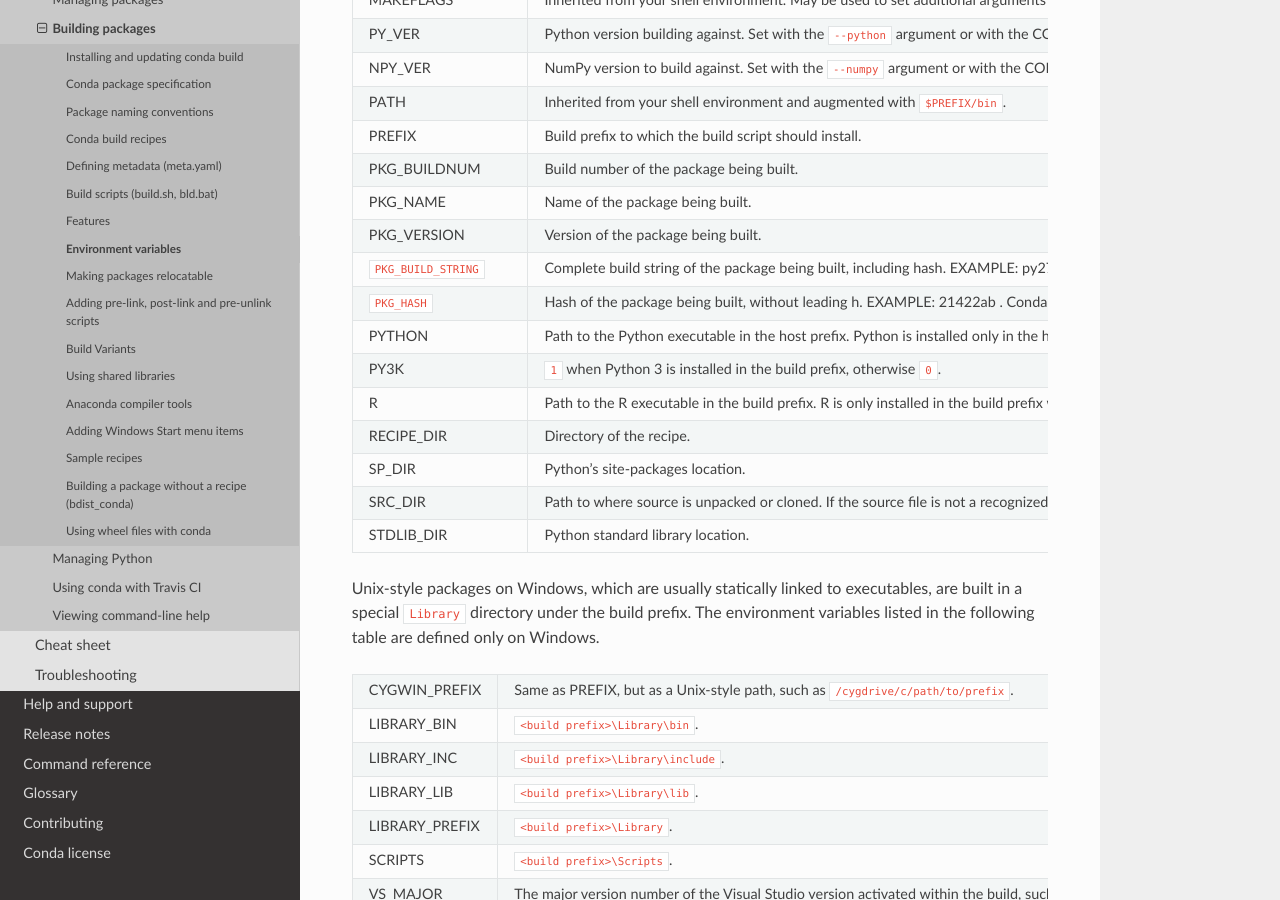
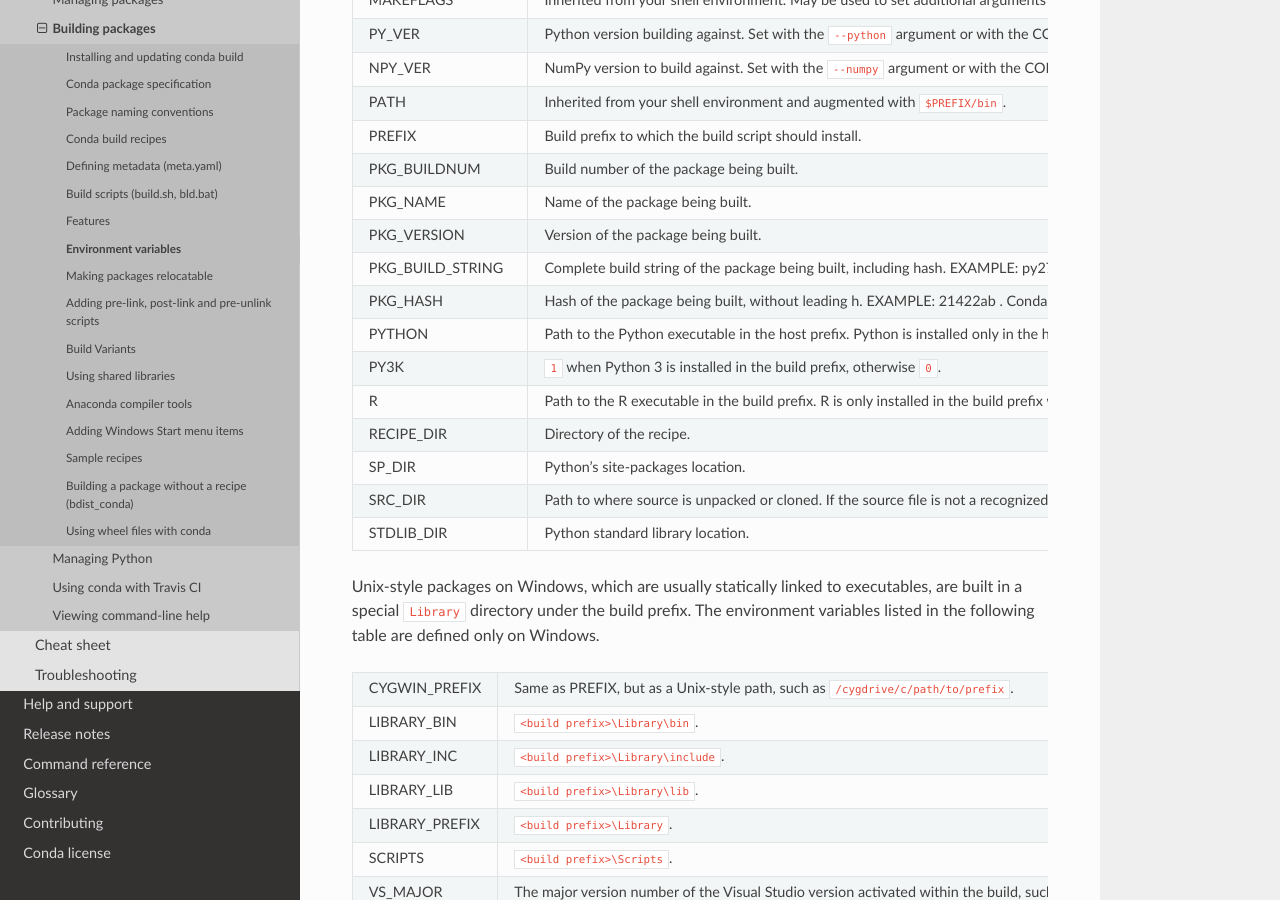
Before and after one commit to conda/conda-docs, a Sphinx documentation site: the page built from docs/source/user-guide/tasks/build-packages/environment-variables.rst, in a window 1280 px wide and 900 px high, scrolled down 1246 px. Built offline with Sphinx 7.4.7 and the Read the Docs theme 2.0.0, drawn with Linux system fonts in a browser that asks for light colours.

Commit message:
Fix var format

```diff
--- a/docs/source/user-guide/tasks/build-packages/environment-variables.rst
+++ b/docs/source/user-guide/tasks/build-packages/environment-variables.rst
@@ -99,10 +99,10 @@ inherited from the shell environment in which you invoke
      - Name of the package being built.
    * - PKG_VERSION
      - Version of the package being built.
-   * - ``PKG_BUILD_STRING``
+   * - PKG_BUILD_STRING
      - Complete build string of the package being built, including hash.
        EXAMPLE: py27h21422ab_0 . Conda-build 3.0+.
-   * - ``PKG_HASH``
+   * - PKG_HASH
      - Hash of the package being built, without leading h. EXAMPLE: 21422ab .
        Conda-build 3.0+.
    * - PYTHON
```
